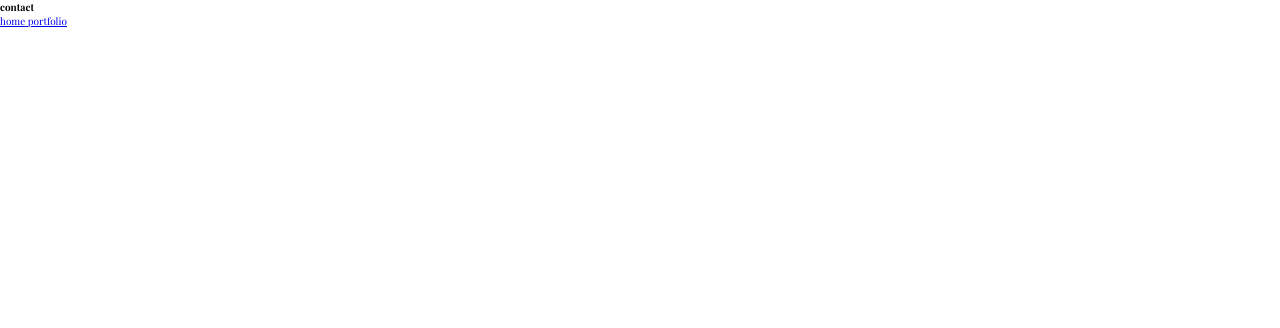
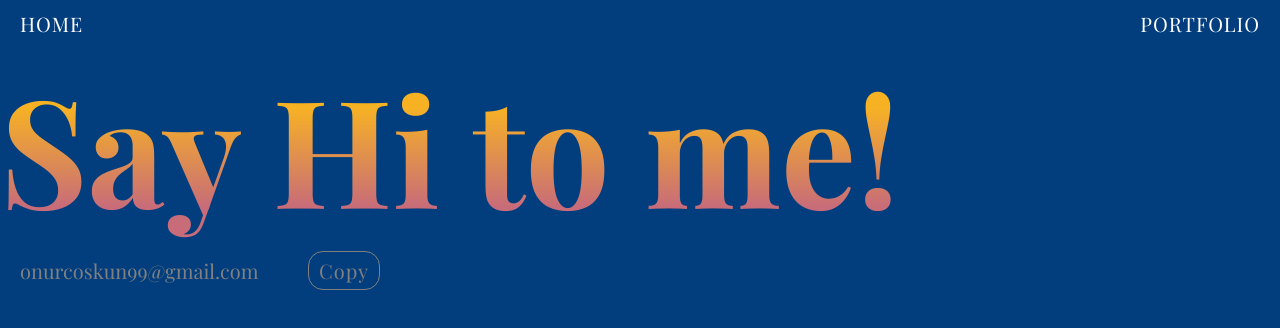
Before and after one commit to noiqum/portfoli_v2, a Next.js app: page /contact in a window 1280 px wide. Shown: the top 328 px of the page. Built offline with nearby package versions, Linux system fonts and the light colour scheme.

Commit message:
contact page title part done and email part done

```diff
--- a/components/project/project.module.scss
+++ b/components/project/project.module.scss
@@ -44,12 +44,12 @@
     display: inline-block;
     width: 100%;
     max-width: 100%;
-    min-height: 22.5rem;
+    min-height: 35rem;
     max-height: 30vh;
     border-radius: 5px;
     box-shadow: 5px 0px 5px 5px rgba(#000, 0.2);
     object-fit: cover;
-    object-position: top;
+    object-position: left;
     @media screen and (min-width: 1300px) {
       width: 100%;
       height: 40%;
--- /dev/null
+++ b/css/contact.module.scss
@@ -0,0 +1,90 @@
+.contact {
+  background-color: #023e7d;
+  width: 100vw;
+  height: 100vh;
+
+  &_links {
+    display: flex;
+    justify-content: space-between;
+    align-items: center;
+    width: 100%;
+    padding: 1rem 2rem;
+    & a {
+      font-size: 2rem;
+      color: #ffffff;
+      text-decoration: none;
+      text-transform: uppercase;
+      letter-spacing: 1px;
+      cursor: pointer;
+      &:hover {
+        color: peru;
+      }
+    }
+  }
+  &_hi {
+    width: 100%;
+    overflow: hidden;
+    & > div {
+      font-size: 10rem;
+      display: flex;
+      flex-direction: row;
+      flex-wrap: wrap;
+      align-items: flex-start;
+      font-weight: 700;
+
+      background: #f7b224; /* fallback for old browsers */
+      background-image: linear-gradient(
+        to bottom,
+        rgb(247, 178, 36) 30%,
+        rgb(200, 108, 121) 80%
+      );
+      background: -webkit-linear-gradient(
+        undefineddeg,
+        rgb(247, 178, 36) 30%,
+        rgb(200, 108, 121) 80%
+      ); /* Chrome 10-25, Safari 5.1-6 */
+      background: linear-gradient(
+        undefineddeg,
+        rgb(247, 178, 36) 30%,
+        rgb(200, 108, 121) 80%
+      );
+      background-clip: text;
+      color: transparent;
+      @media screen and (min-width: 1200px) {
+        font-size: 15rem;
+      }
+    }
+  }
+  & input {
+    padding: 10px 20px;
+    border: none;
+    outline: none;
+    background-color: transparent;
+    color: gray;
+    font-size: 2rem;
+
+    &:focus {
+      background-color: transparent;
+    }
+
+    & + span {
+      font-size: 2rem;
+      letter-spacing: 1px;
+      color: gray;
+      background-color: transparent;
+      border-radius: 15px;
+      border: 1px solid gray;
+      padding: 5px 10px;
+      text-align: center;
+      cursor: pointer;
+      margin: 1rem;
+      &:hover {
+        background-color: rgba(#ffffff, 0.1);
+        color: #ffffff;
+      }
+      &:focus {
+        transform: translateY(3px);
+      }
+    }
+  }
+}
--- a/pages/contact.jsx
+++ b/pages/contact.jsx
@@ -1,8 +1,10 @@
-import React from "react";
+import React, { useState } from "react";
 import Link from "next/link";
 import { motion } from "framer-motion";
+import styles from "../css/contact.module.scss";
 
 function Contact() {
+  const [email] = useState("onurcoskun99@gmail.com");
   return (
     <motion.div
       exit={{
@@ -11,14 +13,55 @@ function Contact() {
           duration: 2,
         },
       }}
+      initial={{ opacity: 0 }}
+      animate={{
+        opacity: 1,
+        transition: {
+          duration: 1,
+          easings: [0.48, 0.2, 0.2, 0.99],
+        },
+      }}
+      className={styles.contact}
     >
-      <h1>contact</h1>
-      <Link href="/">
-        <a>home</a>
-      </Link>
-      <Link href="/portfolio">
-        <a> portfolio</a>
-      </Link>
+      <motion.div
+        animate={{
+          opacity: 1,
+          transition: {
+            duration: 1.8,
+            easings: [0.48, 0.2, 0.2, 0.99],
+            delay: 2.1,
+          },
+        }}
+        initial={{ opacity: 0 }}
+        className={styles.contact_links}
+      >
+        <Link href="/">
+          <a>Home</a>
+        </Link>
+        <Link href="/portfolio">
+          <a> portfolio</a>
+        </Link>
+      </motion.div>
+      <div className={styles.contact_hi}>
+        <motion.div
+          animate={{
+            y: 0,
+            transition: { duration: 2, ease: "easeIn", delay: 2.5 },
+          }}
+          initial={{ y: 900 }}
+        >
+          Say Hi to me!
+        </motion.div>
+      </div>
+      <input type="text" value={email} id="email-text"></input>
+      <span
+        onClick={() => {
+          document.getElementById("email-text").select();
+          document.execCommand("Copy");
+        }}
+      >
+        Copy
+      </span>
     </motion.div>
   );
 }
--- a/pages/portfolio.jsx
+++ b/pages/portfolio.jsx
@@ -9,10 +9,13 @@ import styles from "../css/portfolio.module.scss";
 
 const header = {
   initial: {
-    y: 0,
+    opacity: 0,
   },
   animate: {
+    opacity: 1,
     transition: {
+      duration: 1.8,
+      ease: "easeIn",
       delayChildren: 0.6,
       staggerChildren: 0.3,
       staggerDirection: 1,
```
